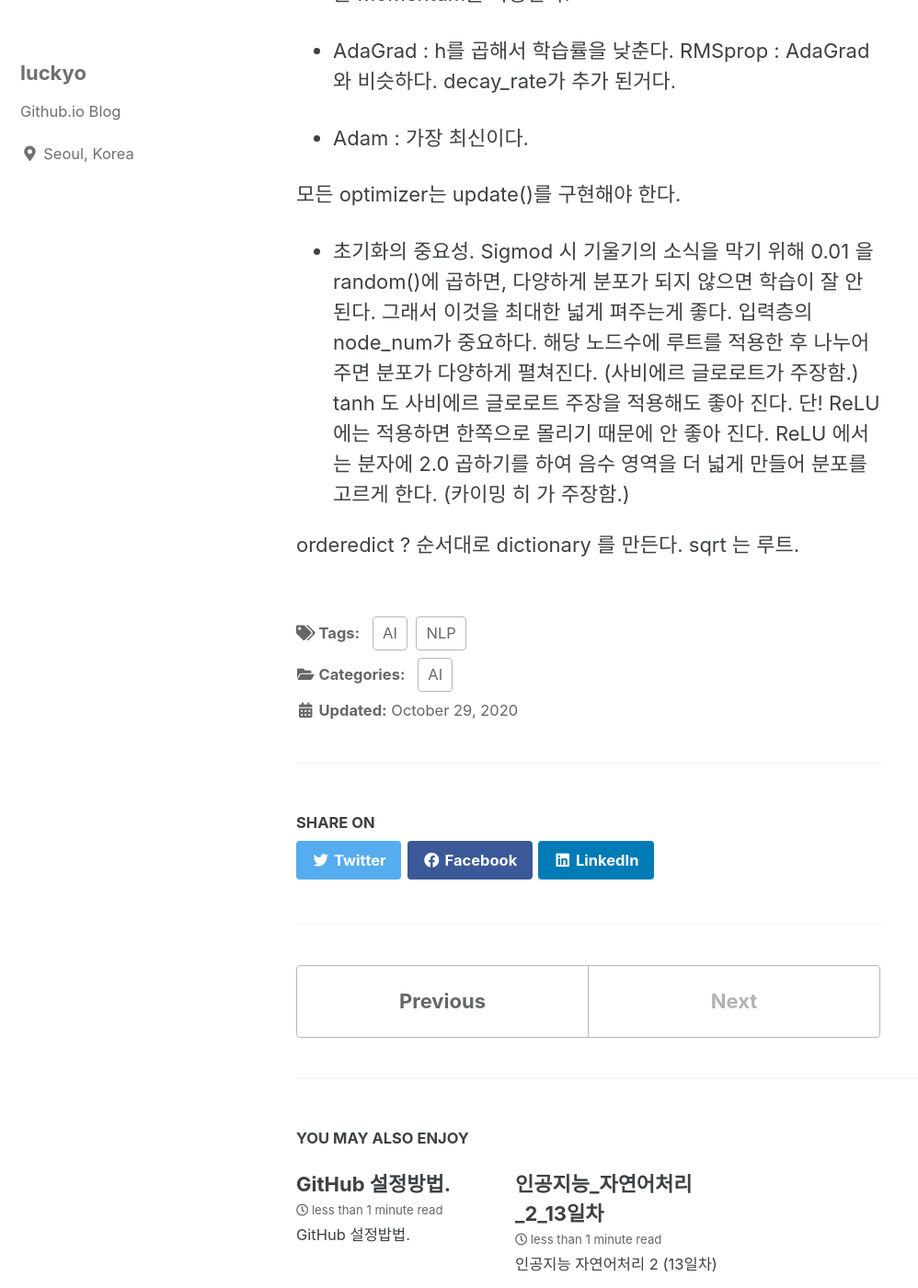
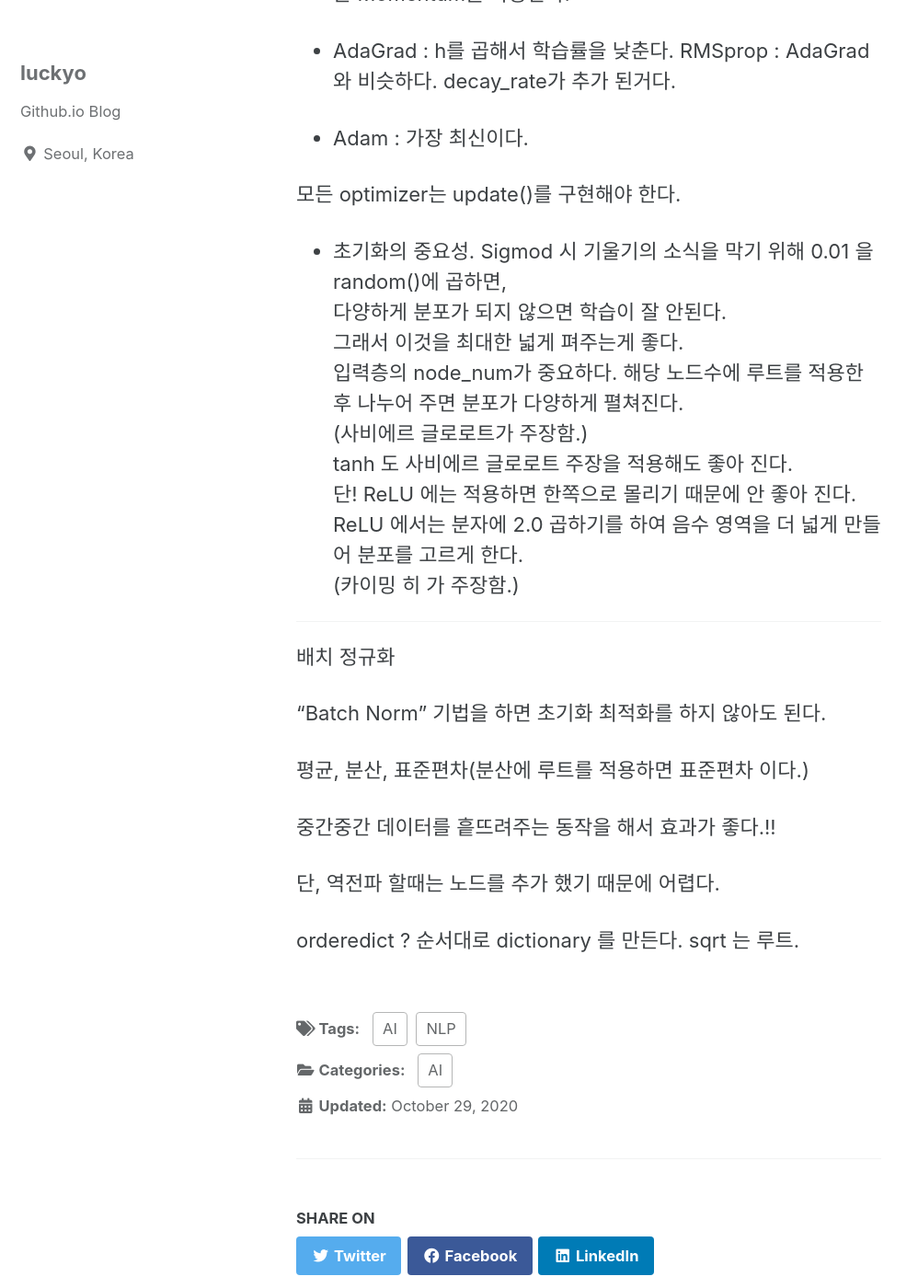
Before and after one commit to JinKyoYoung/jinkyoyoung.github.io, a Jekyll site: the page built from _posts/2020-10-29-post-14일차.md, in a window 1280 px wide and 1400 px high, scrolled down 1231 px. Shown: the whole window at 92% size, without its empty margins (0-998 px from the left). Built offline with Jekyll 4.4.1, drawn with Linux system fonts in a browser that asks for light colours; cached includes are drawn as plain includes.

Commit message:
14일차

```diff
--- a/_posts/2020-10-29-post-14일차.md
+++ b/_posts/2020-10-29-post-14일차.md
@@ -62,7 +62,18 @@ tanh 도 사비에르 글로로트 주장을 적용해도 좋아 진다.
 ReLU 에서는 분자에 2.0 곱하기를 하여 음수 영역을 더 넓게 만들어 분포를 고르게 한다.
 (카이밍 히 가 주장함.)
 
+---
+배치 정규화
 
+"Batch Norm" 기법을 하면 초기화 최적화를 하지 않아도 된다.
+
+평균,
+분산,
+표준편차(분산에 루트를 적용하면 표준편차 이다.)
+
+중간중간 데이터를 흩뜨려주는 동작을 해서 효과가 좋다.!!
+
+단, 역전파 할때는 노드를 추가 했기 때문에 어렵다.
 
 orderedict ? 순서대로 dictionary 를 만든다.
 sqrt  는 루트.
```
